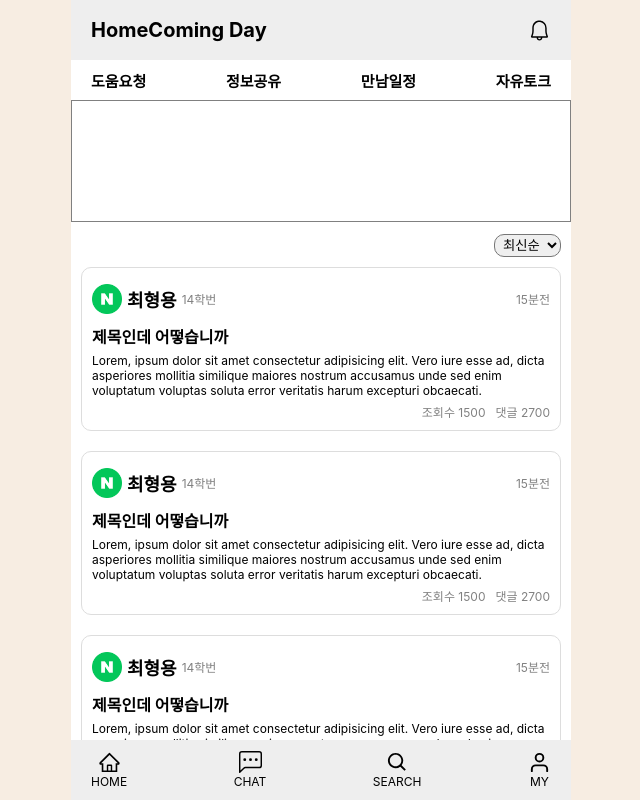
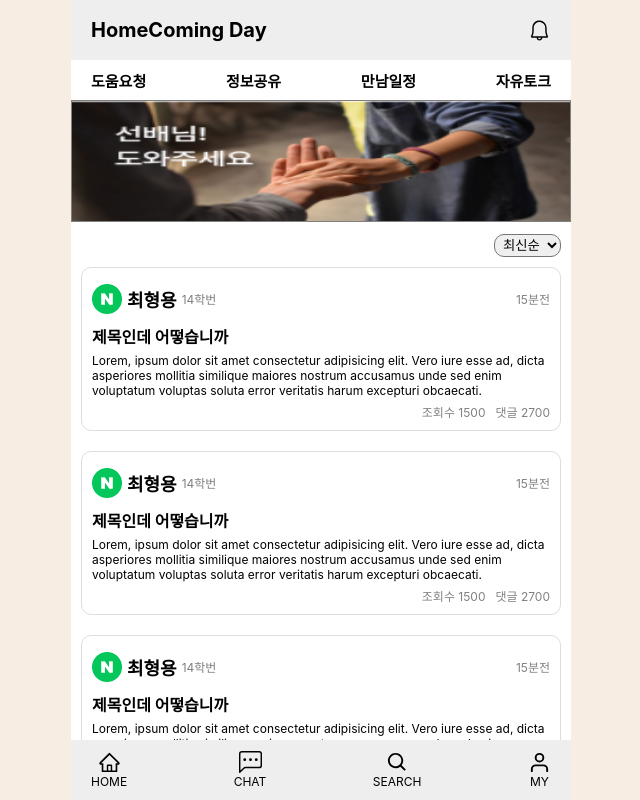
Before and after one commit to jennywoon/HomeComingDay, a React (Create React App) app: page / in a window 1280 px wide. Shown: the top 800 px of the page, without its empty margins (319-959 px from the left). Built offline with nearby package versions, Linux system fonts and the light colour scheme.

Commit message:
가상 이미지 셋팅

```diff
--- a/src/components/Help.jsx
+++ b/src/components/Help.jsx
@@ -1,5 +1,6 @@
 import styled from "styled-components"
 import Img from "../assets/naverIcon.png"
+import help from "../assets/help.png"
 
 const Help = () => {
   return (
@@ -145,6 +146,9 @@ const Banner = styled.div`
   height: 120px;
   border: 1px solid gray;
   margin-bottom: 12px;
+  background-image: url(${help});
+  background-position: center;
+  background-size: 100% 100%;
 `
 
 const HelpWrap = styled.div`
```
Also changed, not shown: src/assets/help.png (added).
